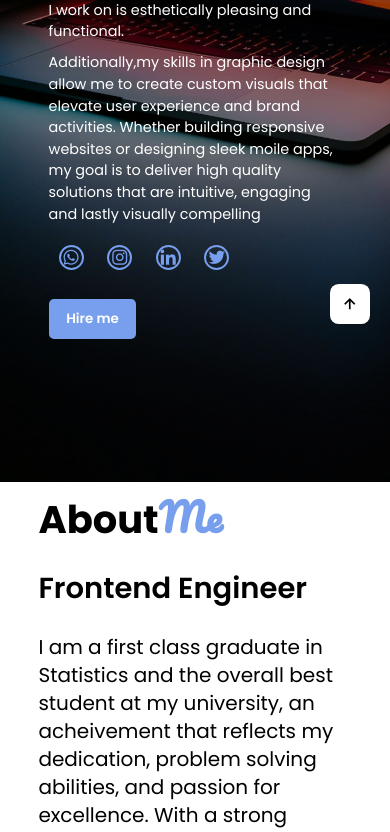
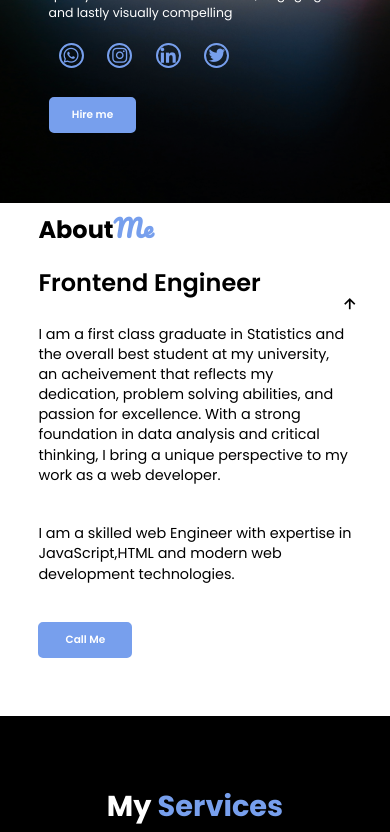
Before and after one commit to Angela0179/myPortfolio, a plain HTML site: page index.html in a window 390 px wide. Shown: the part 500-1332 px from the top of the page. Drawn offline with nearby package versions, Linux system fonts and the light colour scheme; a web font is replaced by a local one.

Commit message:
about me

```diff
--- a/index.html
+++ b/index.html
@@ -82,7 +82,7 @@
 
     <section class="about" id="about">
       <!-- <div class="about-img" id="about-img">
-        <img src="images/aboutme1.jpg" alt="about img" />
+        <img src="images/d3.jpeg" alt="about img" />
       </div> -->
       <div class="about-text">
         <h2>About<span>Me</span></h2>
@@ -90,9 +90,9 @@
         <p>
           I am a first class graduate in Statistics and the overall best student at my university, an acheivement that reflects my dedication, problem solving abilities, and passion for excellence. With a strong foundation in data analysis and critical thinking, I bring a unique perspective to my work as a web developer.</p>
           <p>
-          I am a skilled web Engineer with expertise in JavaScript,HTML and modern web development technologies. With a strong focus on creating seamless user experiences. I am passionate about building responsive and effecient interfaces. My experience spans across designing, developing and optimizing frontend solutions for diverse applications. I am always eager to learn and push the boundaries of frontend development, ensuring that every project i work on meets the Industry standards and delivers the best user experience.
+          I am a skilled web Engineer with expertise in JavaScript,HTML and modern web development technologies.
           </p>
-        <a href="#contact" class="btn hire-me">To Know More</a>
+        <a href="#contact" class="btn hire-me">Call Me</a>
       </div>
     </section>
     <section>
--- a/style.css
+++ b/style.css
@@ -247,7 +247,8 @@ h1.my-proffession span {
   border-radius: 5px;
   font-weight: 600;
   text-align: center;
-  margin-top: 2rem;
+  margin-top: 0.1rem;
+  margin-bottom: 2rem;
 }
 
 .hire-me:hover {
@@ -291,14 +292,16 @@ h1.my-proffession span {
 
 .about {
   display: flex;
-  grid-template-columns: repeat(2, 1fr);
+  /* grid-template-columns: repeat(2, 1fr); */
   align-items: center;
-  gap: 1.5rem;
-  justify-content: center;
+  gap: 8rem;
+  justify-content: space-between;
   background-color: #fff;
   color: #000;
-  padding: 5%;
+  padding: 8%;
   font-family: "poppins", sans-serif;
+  width: 100%;
+  height: auto;
 }
 .about-img {
   width: 42rem;
@@ -312,16 +315,14 @@ h1.my-proffession span {
   height: 100%;
   border-radius: 5px;
   object-fit: cover;
-  border-radius: 50%;
-  box-shadow: 0 0 15px gray, 0 0 15px gray;
 
   /* border: 1px solid var(--text-color); */
   /* outline: 1px solid var(--main-color); */
 }
 #about-img {
   flex: 0 0 40%;
-  margin-top: 10%;
-  margin-left: 10%;
+  margin-top: 3%;
+  margin-left: 1%;
 }
 .about-text h2 {
   font-size: 4rem;
@@ -830,7 +831,9 @@ form textarea {
   }
   .home {
     flex-direction: column-reverse;
-    height: 97vh;
+    height: auto;
+    object-fit: contain;
+    background-size: cover;
   }
 
   .home-info {
@@ -916,10 +919,13 @@ form textarea {
     border-radius: 5%;
     object-fit: cover;
 
-    box-shadow: 0 0 25px var(--pri-color), 0 0 25px var(--main-color),
+    /* box-shadow: 0 0 25px var(--pri-color), 0 0 25px var(--main-color),
       0 0 95px var(--pri-color);
     border: 5px solid var(--text-color);
-    outline: 3px solid var(--main-color);
+    outline: 3px solid var(--main-color); */
+  }
+  .about-text p {
+    font-size: 1.5rem;
   }
   #about-img {
     flex: 0 0 40%;
@@ -990,10 +996,15 @@ form textarea {
   }
   .home {
     flex-direction: column-reverse;
-    height: 97vh;
+    height: auto;
+    object-fit: contain;
+    background-size: cover;
   }
 }
 @media (max-width: 450px) {
+  body {
+    overflow-x: hidden;
+  }
   .bars {
     display: flex;
     margin-right: 10rem;
@@ -1005,7 +1016,7 @@ form textarea {
   }
   .home {
     flex-direction: column-reverse;
-    height: 108vh;
+    height: auto;
     object-fit: contain;
     background-size: cover;
   }
@@ -1035,7 +1046,7 @@ form textarea {
   .home-info h3 {
     font-family: "poppins", serif;
     font-weight: 400;
-    font-size: 1.5rem;
+    font-size: 1.3rem;
     margin-bottom: 1rem;
   }
   .socials a {
@@ -1062,7 +1073,7 @@ form textarea {
     background: var(--pri-color);
     padding: 8px 10px;
     border-radius: 40px;
-    font-size: 1.4rem;
+    font-size: 1.1rem;
     border: 2px solid var(--pri-color);
     color: var(--text-color);
     border-radius: 5px;
@@ -1087,11 +1098,32 @@ form textarea {
   .layer p {
     font-size: 5px;
   }
+  .containers {
+    padding: 70px;
+  }
+  .about-text h2 {
+    font-size: 2.5rem;
+  }
+  .about-text h4 {
+    font-size: 2.5rem;
+  }
+  .services h1 span {
+    font-size: 3rem;
+  }
+  .services h1 {
+    font-size: 3rem;
+  }
+  .main-text h1 {
+    font-size: 3rem;
+  }
 }
 @media (max-width: 390px) {
   .bars {
     display: flex;
     margin-left: 24rem;
+  }
+  body {
+    overflow-x: hidden;
   }
 }
 @media (max-width: 360px) {
@@ -1099,4 +1131,10 @@ form textarea {
     display: flex;
     margin-left: 20rem;
   }
+  body {
+    overflow-x: hidden;
+  }
+  .about {
+    width: 100%;
+  }
 }
```
Also changed, not shown: images/d1.jpeg (added), images/d2.png (added), images/d3.jpeg (added), images/d4.jpeg (added), images/d5.jpeg (added).
